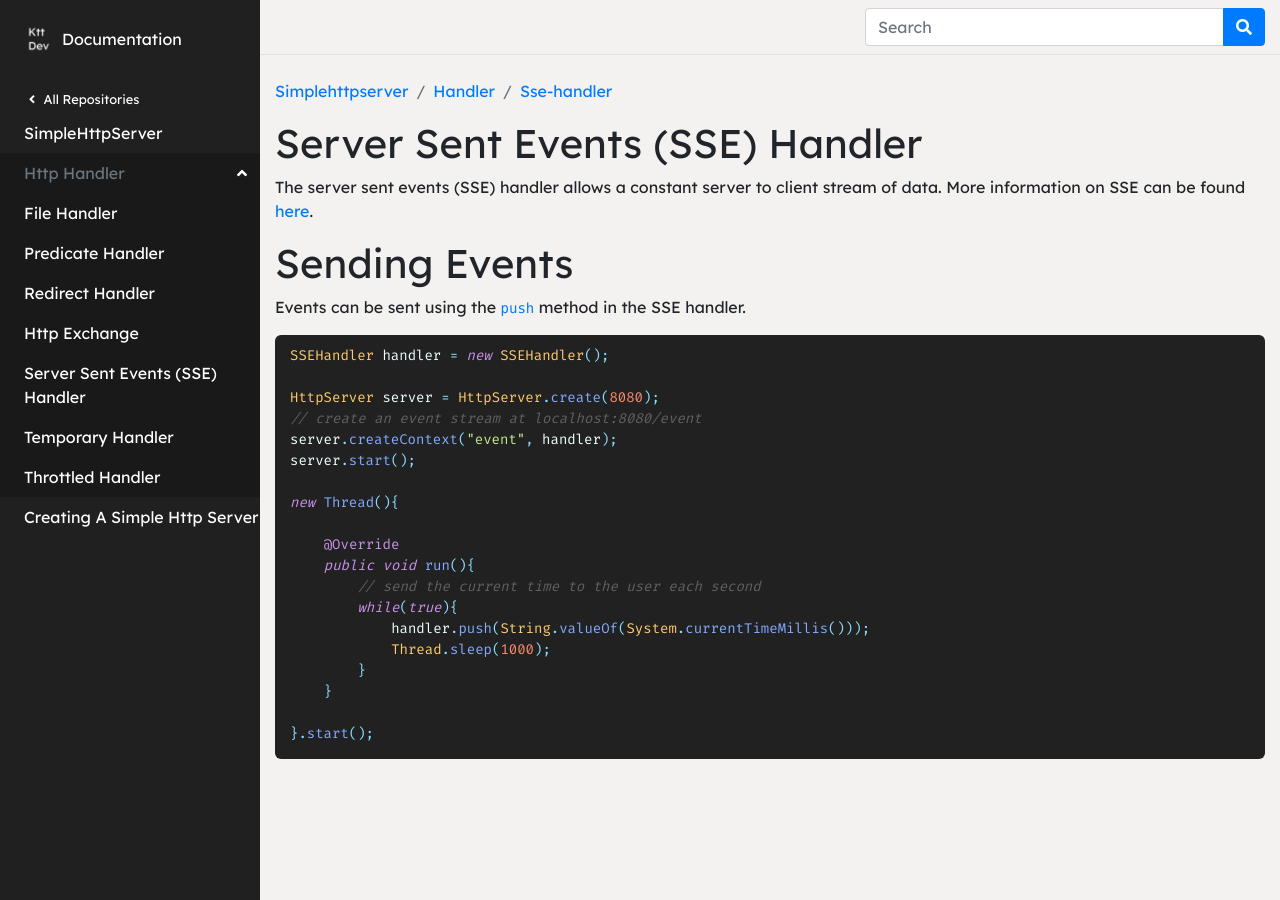
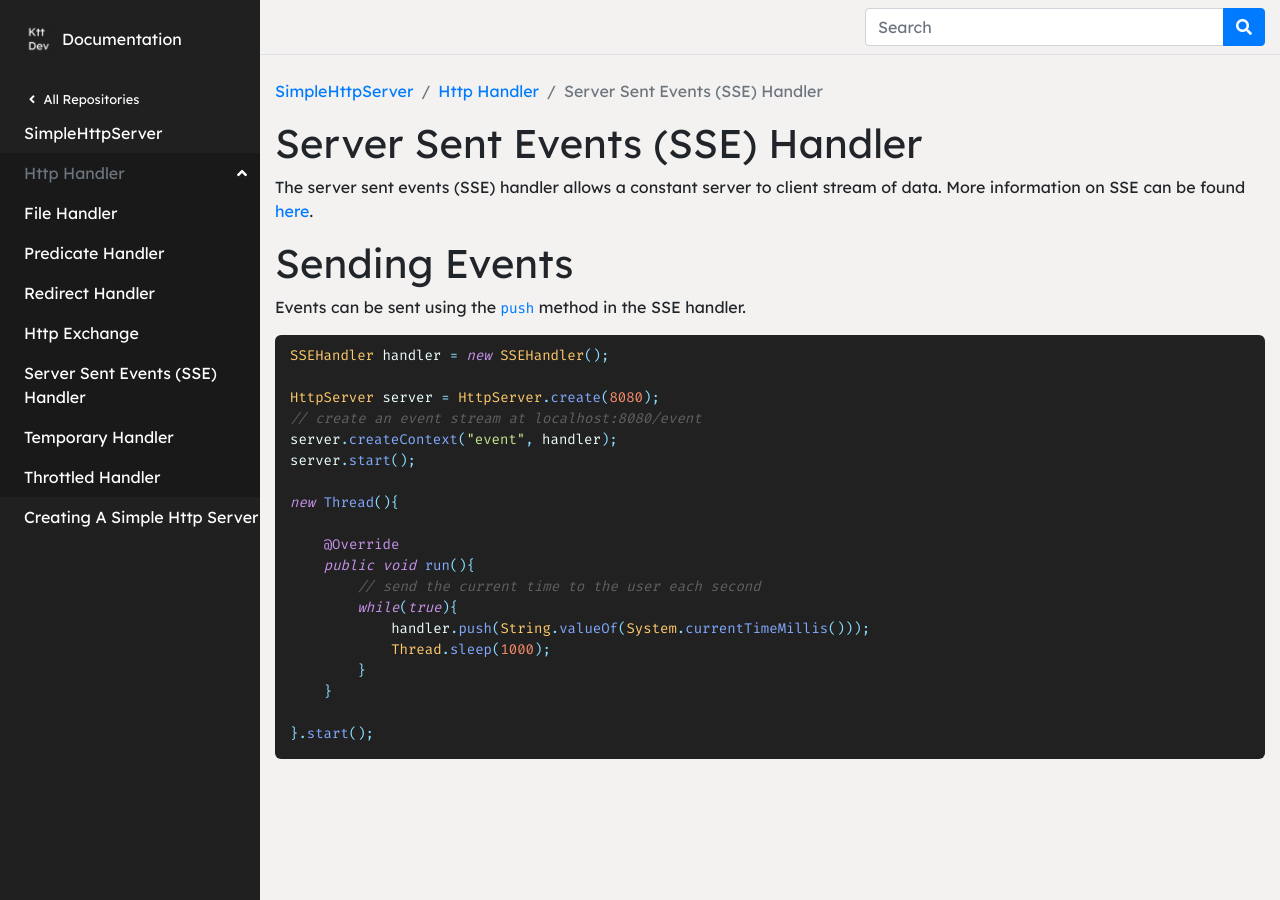
Before and after one commit to Ktt-Development/docs.kttdevelopment.com, a Jekyll site: the page built from simplehttpserver/handler/sse-handler.md, in a window 1280 px wide. Built offline with Jekyll 4.4.1, drawn with Linux system fonts in a browser that asks for light colours; our own code applies the rules of GitHub Pages for plain Markdown files.

Commit message:
Fix titles for crumbs and search

```diff
--- a/_includes/data/--pages.liquid
+++ b/_includes/data/--pages.liquid
@@ -4,7 +4,8 @@
         "{{ page.url | slugify | remove: '-html' }}": {
             "title": "{% include function/--title.liquid title=page.title name=page.name %}",
             "content": {{ page.content | markdownify | strip_newlines | strip_html | jsonify }},
-            "path": "{{ page.url | xml_escape | remove: '.html' }}"
+            "path": "{{ page.url | xml_escape | remove: '.html' }}",
+            "crumb": "{% capture crumb %}{% include default/breadcrumb.liquid %}{% endcapture %}{{ crumb | strip_newlines | replace: '"', "'" }}"
         }{% unless forloop.last %},{% endunless %}
     {% endif %}
 {% endfor %}
--- a/_includes/default/breadcrumb.liquid
+++ b/_includes/default/breadcrumb.liquid
@@ -1,14 +1,33 @@
 {% assign crumbs = page.path | remove: "index.html" | remove: "README.md" | remove: ".html" | remove: ".md" | split: '/' %}
-{% assign head = '' %}
 <nav>
     <ol class="breadcrumb bg-transparent p-0">
+        {% assign path = '' %}
         {% for crumb in crumbs %}
-            <li class="breadcrumb-item text-small{% if forloop.last %} active{% endif %}">
+            <li class="breadcrumb-item text-small{% if forloop.last and include.link %} active{% endif %}">
+                {% if forloop.first == false %}
+                    {% assign path = path | append: '/' %}
+                {% endif %}
+                {% assign path = path | append: crumb %}
+                {% assign target = path | append: '/README.md' %}
+                {% assign target_alt = path | append: '/index.html' %}
+                {% if forloop.last == false %}
+                    {% for pg in site.pages %}
+                        {% if pg.path == target or pg.path == target_alt %}
+                            {% assign link = pg.path | prepend: '/' | remove: '/README.md' | remove: '/index.html' %}
+                            {% capture title %}{% include function/title.liquid title=pg.title name=crumb %}{% endcapture %}
+                            {% break %}
+                        {% endif %}
+                    {% endfor %}
+                {% else %}
+                    {% assign link = page.path | prepend: '/' | remove: '/README.md' | remove: '/index.html' %}
+                    {% capture title %}{% include function/title.liquid title=page.title name=crumb %}{% endcapture %}
+                {% endif %}
+
                 {% assign head = head | append: '/' | append: crumb %}
                 {% if include.link %}
-                    <a href="{{ head }}" class="{% if forloop.last %}active{% endif %}">{{ crumb | capitalize }}</a>
+                    <a href="{{ head }}" class="{% if forloop.last %}text-muted{% endif %}">{{ title }}</a>
                 {% else %}
-                    <p>{{ crumb | capitalize }}</p>
+                    <p class="m-0">{{ title }}</p>
                 {% endif %}
             </li>
         {% endfor %}
--- /dev/null
+++ b/_includes/default/search-no-results.liquid
@@ -0,0 +1 @@
+<h5 class='p-2'>No Results Found</h5>
--- a/dependencies/kttdevelopment/css/_search.scss
+++ b/dependencies/kttdevelopment/css/_search.scss
@@ -2,6 +2,7 @@
     list-style: none;
 
     .search-item{
+        user-select: none;
         transition: all 0.25s ease-in-out !important;
 
         > a{
@@ -25,5 +26,22 @@
         &:hover{
             background-color: rgba(0, 123, 255, .1) !important;
         }
+
+        .breadcrumb{
+            margin-bottom: 0px;
+
+            p{
+                color: #6c757d;
+                font-size: 80%;
+                font-weight: 400;
+            }
+
+            .breadcrumb-item:before{
+                font-size: 80%;
+                font-weight: 400;
+            }
+
+        }
+
     }
 }
```
Also changed, not shown: dependencies/kttdevelopment/js/search.js (+4 -3 lines).
